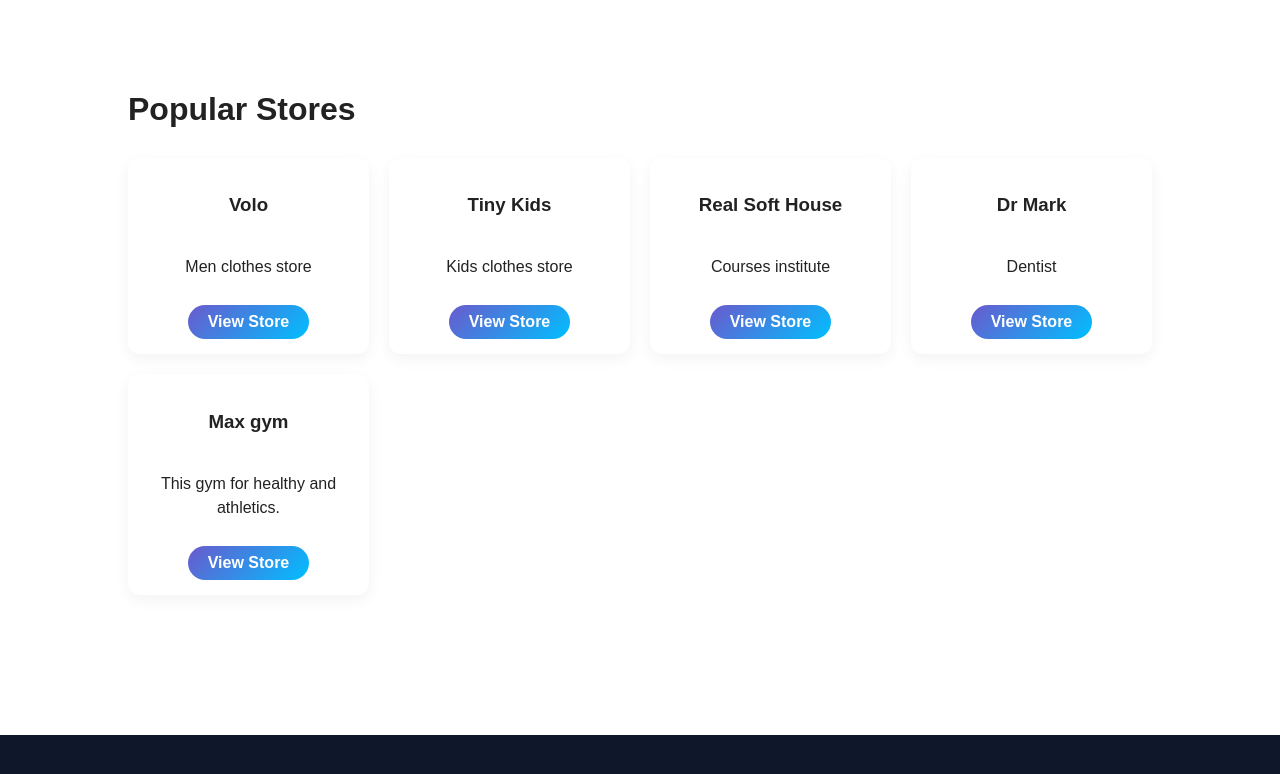
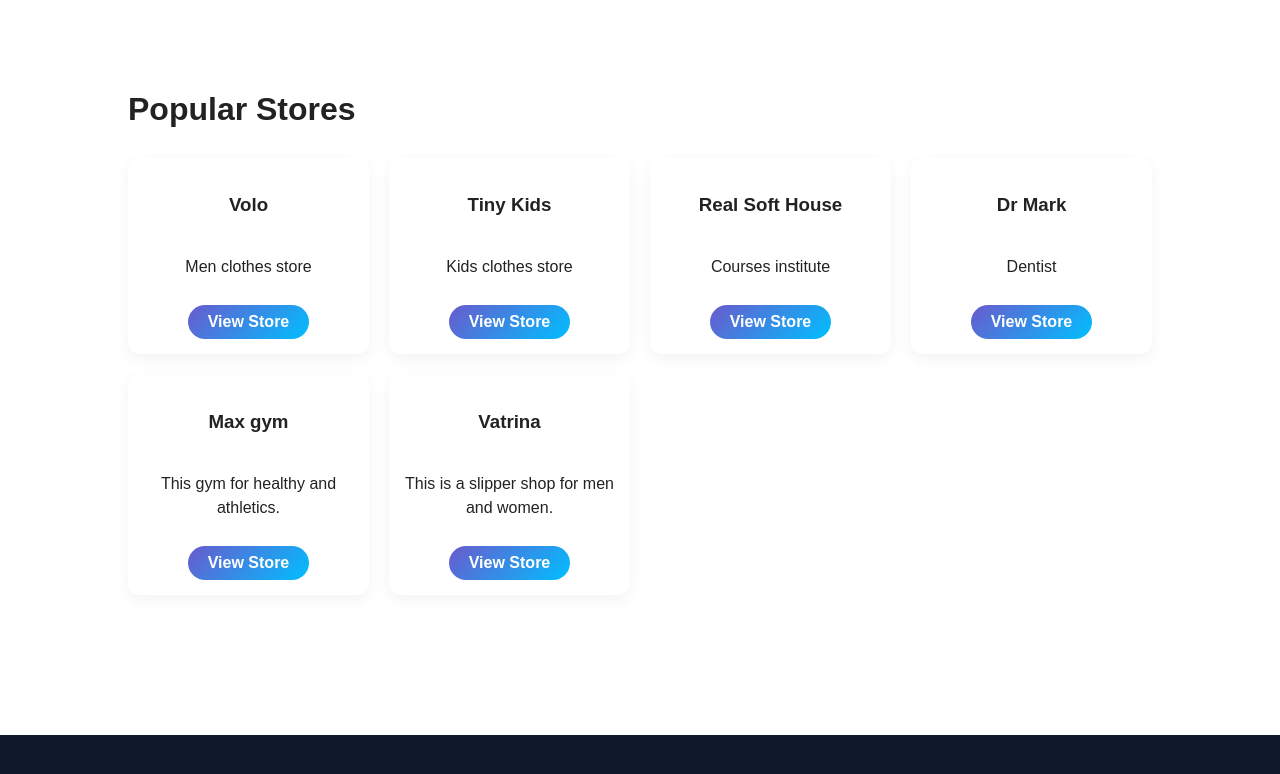
Before and after one commit to malakehab2003/voucher, a React (Vite) app in the folder frontend/voucher/: page / in a window 1280 px wide. Shown: the part 632-1406 px from the top of the page. Built offline with nearby package versions, Linux system fonts and the light colour scheme; no server answers; the HTML template or start-up script is replaced by a standard one.

Commit message:
add vatrina store

```diff
--- a/frontend/voucher/src/pages/Home.jsx
+++ b/frontend/voucher/src/pages/Home.jsx
@@ -40,6 +40,12 @@ export default function Home() {
       name: "Max gym",
       description: "This gym for healthy and athletics.",
       images: ["max_gym.jpeg"]
+    },
+    {
+      id: "6",
+      name: "Vatrina",
+      description: "This is a slipper shop for men and women.",
+      images: ["vatrina.png"]
     },
   ];
 
--- a/frontend/voucher/src/pages/Store.jsx
+++ b/frontend/voucher/src/pages/Store.jsx
@@ -20,6 +20,18 @@ export default function Store() {
       ],
 
       images: ["volo.jpg"]
+    },
+
+    {
+      id: "6",
+      name: "Vatrina",
+      description: "This is a slipper shop for men and women.",
+      vouchers: [
+        { id: "1", name: "Voucher A", price: 10, discount: 20, quantity: 5 },
+        { id: "2", name: "Voucher B", price: 15, percentage: 10, quantity: 2 },
+      ],
+
+      images: ["vatrina.png"]
     },
 
     {
--- a/frontend/voucher/src/pages/Stores.jsx
+++ b/frontend/voucher/src/pages/Stores.jsx
@@ -22,6 +22,19 @@ export default function Store() {
       ],
 
       images: ["volo.jpg"]
+    },
+
+    {
+      id: "6",
+      name: "Vatrina",
+      description: "This is a slipper shop for men and women.",
+      category_id: 1,
+      vouchers: [
+        { id: "1", name: "Voucher A", price: 10, discount: 20, quantity: 5 },
+        { id: "2", name: "Voucher B", price: 15, percentage: 10, quantity: 2 },
+      ],
+
+      images: ["vatrina.png"]
     },
 
     {
```
Also changed, not shown: frontend/voucher/public/qr.png (added), frontend/voucher/public/vatrina.png (added).
